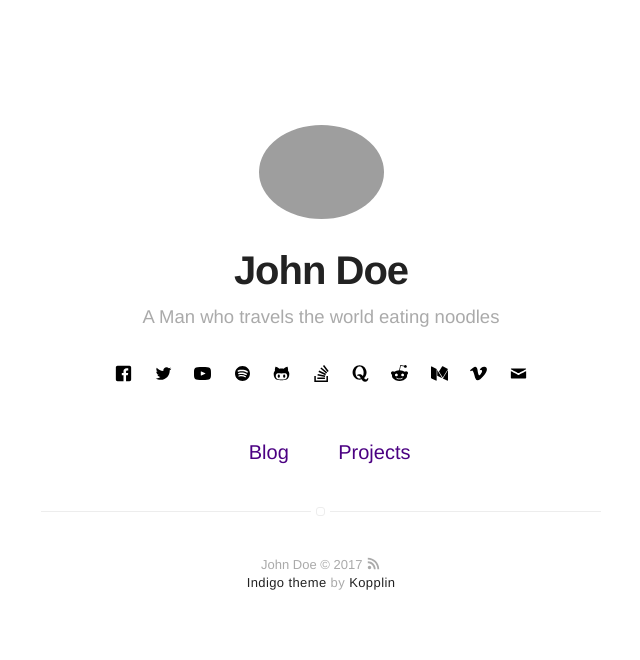
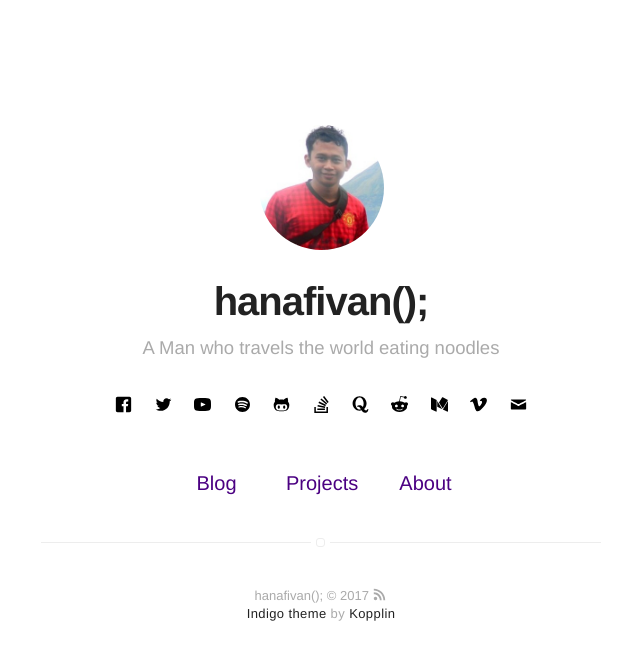
Before and after one commit to hanafivan/pages-branch, a Jekyll site: the page built from index.html, in a window 1280 px wide. Shown: the top 660 px of the page, without its empty margins (319-959 px from the left). Built offline with Jekyll 4.4.1, drawn with Linux system fonts in a browser that asks for light colours.

Commit message:
changename
added about and name

```diff
--- a/_config.yml
+++ b/_config.yml
@@ -1,5 +1,5 @@
 # main text of home
-name: John Doe
+name: hanafivan();
 bio: A Man who travels the world eating noodles
 
 # twitter summary info
@@ -8,9 +8,9 @@ description: A blog about technology and stuff related
 # if it's an external image, update below for true
 # better with square images
 external-image: false
-picture: assets/images/profile.jpg
+picture: assets/images/hanafivan.jpg
 
-url: https://koppl.in/indigo
+url: https://hanafivan.github.io/
 # your url: http://USERNAME.github.io
 
 permalink: /:title/
@@ -46,11 +46,11 @@ vimeo: myvimeo
 email: myemail@gmail.com
 
 authors:
-    johndoe:
-        name: John Doe
+    hanafivan:
+        name: hanafivan();
         bio: A Man who travels the world eating noodles
         external-image: false
-        picture: assets/images/profile.jpg
+        picture: assets/images/hanafivan.jpg
         twitter: johndoe
     jamesfoster:
         name: James Foster
@@ -72,7 +72,7 @@ width: normal
 projects: true
 
 # if you don't need "about" or "blog", comment them out below
-about: false
+about: true
 blog: true
 
 # do you want to show the "read time" of the posts?
```
